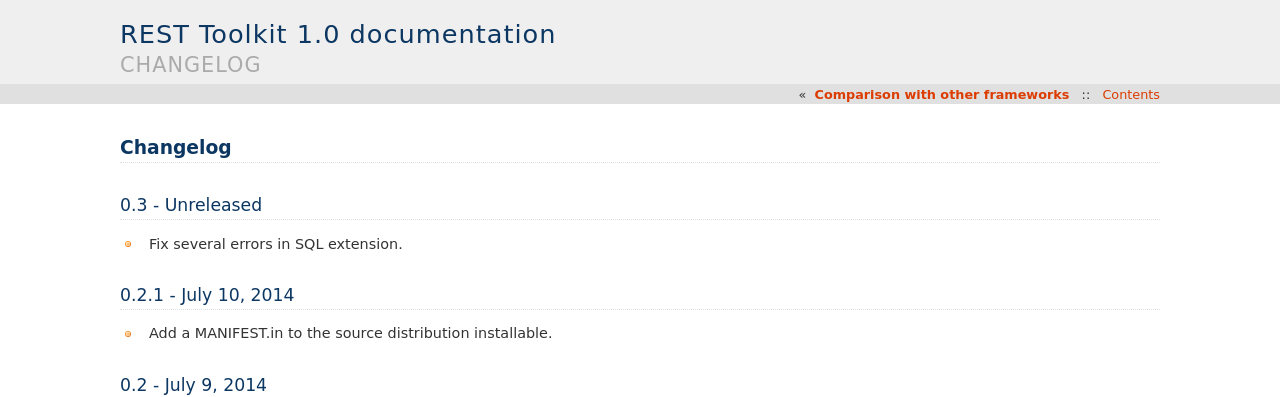
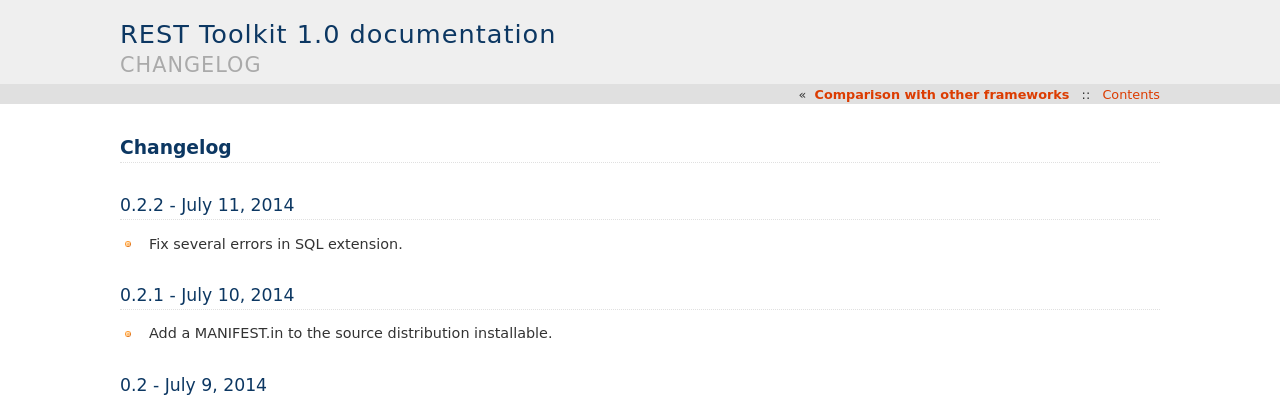
Before and after one commit to wichert/rest_toolkit, a Sphinx documentation site: the page built from doc/changes.rst, in a window 1280 px wide. Shown: the top 397 px of the page. Built offline with Sphinx 7.4.7, drawn with Linux system fonts in a browser that asks for light colours.

Commit message:
Prepare 0.2.2 release.

```diff
--- a/doc/changes.rst
+++ b/doc/changes.rst
@@ -1,7 +1,7 @@
 Changelog
 =========
 
-0.3 - Unreleased
+0.2.2 - July 11, 2014
 ---------------------
 
 - Fix several errors in SQL extension.
--- a/setup.py
+++ b/setup.py
@@ -2,7 +2,7 @@ from setuptools import setup, find_packages
 from setuptools.command.test import test as TestCommand
 import sys
 
-version = '0.2.1'
+version = '0.2.2'
 
 install_requires = [
         'pyramid',
```
